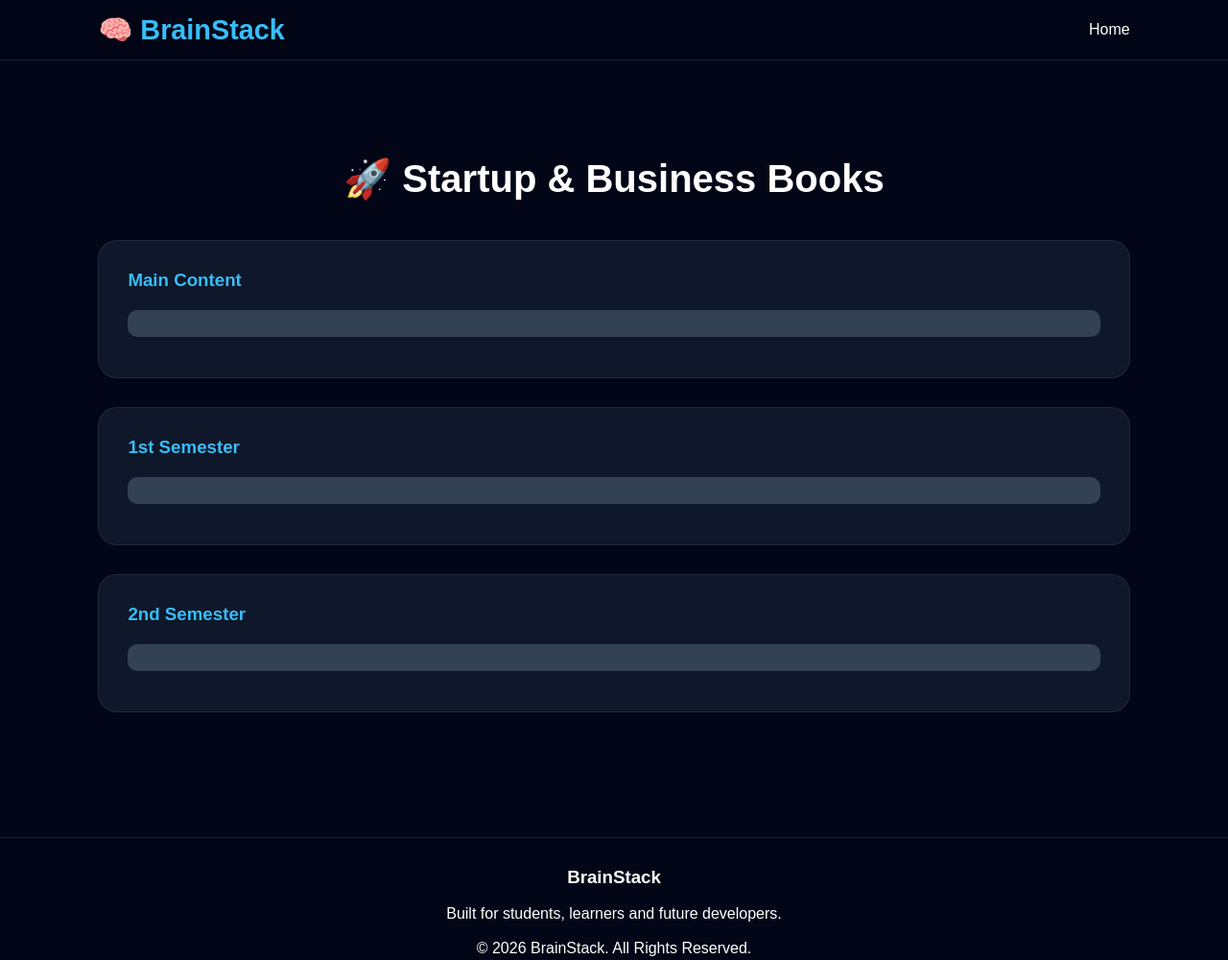
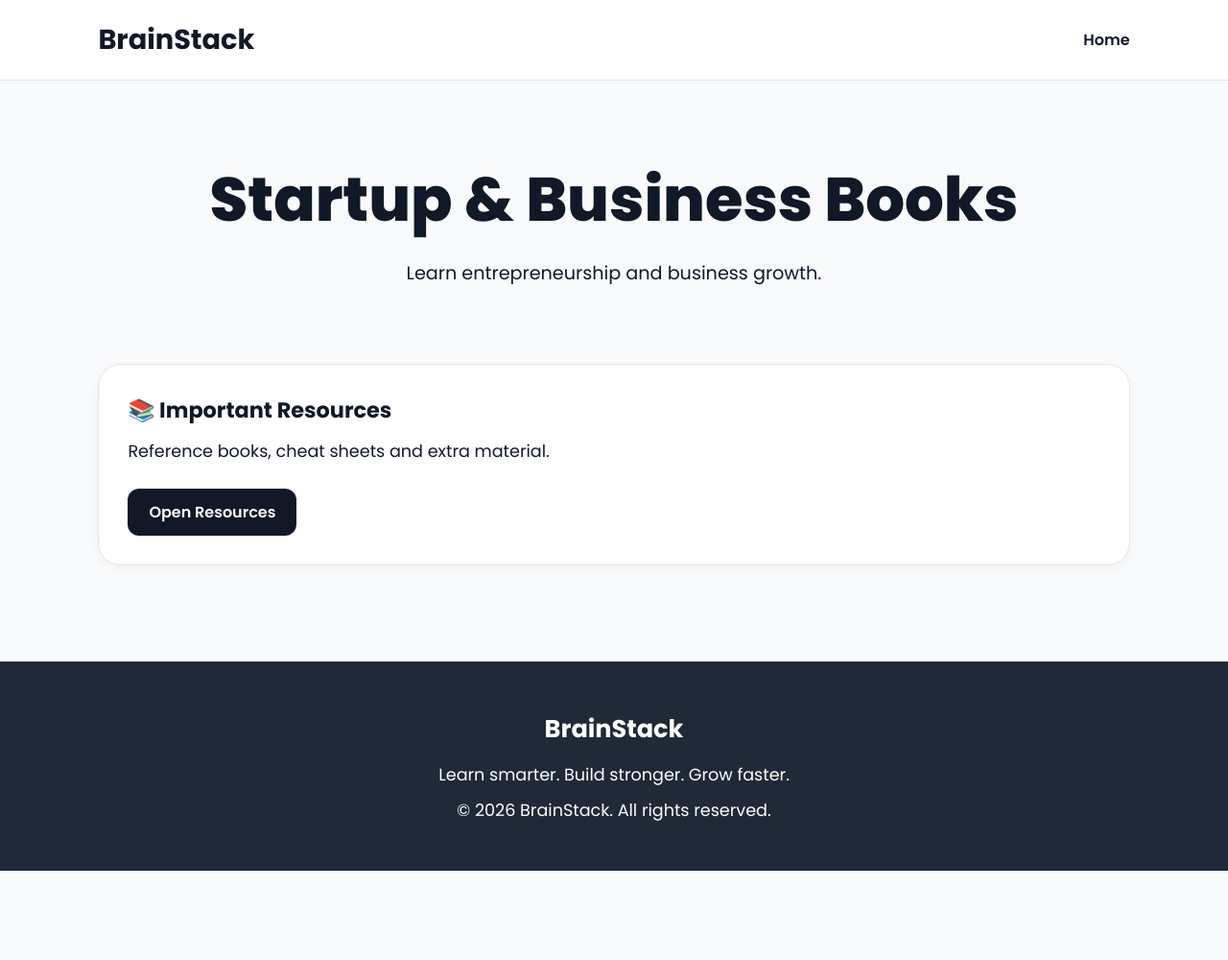
Before and after one commit to Brainstack-official/brainstack.com, a plain HTML site: page digital-library/startup.html in a window 1280 px wide. Shown: the whole page at 96% size. After the commit the page ends 907 px from the top, so only its background shows below. Drawn offline with Linux system fonts and the light colour scheme.

Commit message:
Update startup.html

```diff
--- a/digital-library/startup.html
+++ b/digital-library/startup.html
@@ -1,221 +1,272 @@
 <!DOCTYPE html>
 <html lang="en">
 <head>
-  <meta charset="UTF-8" />
-  <meta name="viewport" content="width=device-width, initial-scale=1.0" />
-  <title>Resources | BrainStack</title>
+<meta charset="UTF-8">
+<meta name="viewport" content="width=device-width, initial-scale=1.0">
+
+<title> Startup & Business | BrainStack</title>
+
+<link href="https://fonts.googleapis.com/css2?family=Poppins:wght@300;400;500;600;700;800&display=swap" rel="stylesheet">
+
 <style>
-* {
-  margin: 0;
-  padding: 0;
-  box-sizing: border-box;
+
+/* =========================
+   RESET
+========================= */
+
+*{
+  margin:0;
+  padding:0;
+  box-sizing:border-box;
 }
 
-html {
-  scroll-behavior: smooth;
+html{
+  scroll-behavior:smooth;
 }
 
-body {
-  font-family: 'Poppins', sans-serif;
-  background: #020617;
-  color: white;
+body{
+  font-family:'Poppins',sans-serif;
+  background:#F9FAFB;
+  color:#111827;
+  overflow-x:hidden;
 }
 
-/* NAVBAR */
-.navbar {
-  width: 100%;
-  display: flex;
-  justify-content: space-between;
-  align-items: center;
-  padding: 14px 8%;
-  background: rgba(2,6,23,0.8);
-  backdrop-filter: blur(10px);
-  position: sticky;
-  top: 0;
-  z-index: 1000;
-  border-bottom: 1px solid rgba(255,255,255,0.1);
+
+/* =========================
+   NAVBAR
+========================= */
+
+.navbar{
+  position:fixed;
+  top:0;
+  left:0;
+  width:100%;
+
+  display:flex;
+  justify-content:space-between;
+  align-items:center;
+
+  padding:20px 8%;
+
+  background:#FFFFFF;
+
+  border-bottom:1px solid #E5E7EB;
+
+  z-index:1000;
 }
 
 .logo{
   font-size:1.8rem;
   font-weight:700;
-  color:#38bdf8
 }
 
-.menu {
-  display: flex;
-  align-items: center;
-  gap: 20px;
+.logo a{
+  text-decoration:none;
+  color:#111827;
 }
 
-.menu a {
-  text-decoration: none;
-  color: white;
-  font-weight: 500;
-  transition: 0.3s;
+.menu a{
+  text-decoration:none;
+  color:#111827;
+  font-weight:600;
 }
 
-.menu a:hover {
-  color: #38bdf8;
+
+/* =========================
+   HERO
+========================= */
+
+.hero{
+  padding:160px 20px 80px;
+  text-align:center;
 }
 
-.hero-content h1 {
-  font-size: 4rem;
-  margin-bottom: 20px;
+.hero h1{
+  font-size:4rem;
+  font-weight:800;
+  margin-bottom:15px;
 }
 
-.hero-content p {
-  font-size: 1.2rem;
-  color: #cbd5e1;
-  margin-bottom: 30px;
+.hero p{
+  color:#111827;
+  font-size:1.2rem;
+  max-width:700px;
+  margin:auto;
 }
 
-.hero-btn {
-  display: inline-block;
-  padding: 14px 28px;
-  background: #38bdf8;
-  color: black;
-  text-decoration: none;
-  border-radius: 12px;
-  font-weight: 600;
-  transition: 0.3s;
+
+/* =========================
+   RESOURCE SECTION
+========================= */
+
+.resources{
+  padding:0 8% 100px;
 }
 
-.hero-btn:hover {
-  transform: scale(1.05);
+.resource-grid{
+  display:grid;
+
+  grid-template-columns:
+  repeat(auto-fit,minmax(320px,1fr));
+
+  gap:30px;
 }
 
-/* NOTES SECTION */
-.notes-section {
-  padding: 100px 8%;
+.card{
+  background:#FFFFFF;
+
+  border:1px solid #E5E7EB;
+
+  border-radius:24px;
+
+  padding:30px;
+
+  transition:.3s ease;
+
+  box-shadow:
+  0 4px 12px rgba(0,0,0,.04);
 }
 
-.section-title {
-  text-align: center;
-  margin-bottom: 40px;
+.card:hover{
+  transform:translateY(-5px);
+
+  box-shadow:
+  0 12px 30px rgba(0,0,0,.08);
 }
 
-.section-title h2 {
-  font-size: 2.5rem;
-  margin-bottom: 10px;
+.card h3{
+  margin-bottom:12px;
+  font-size:1.4rem;
 }
 
-.section-title p {
-  color: #94a3b8;
+.card p{
+  color:#111827;
+  margin-bottom:25px;
+  line-height:1.6;
+   font-size:1.1rem;
 }
 
-.card {
-  background: #0f172a;
-  border-radius: 20px;
-  padding: 30px;
-  margin-bottom: 30px;
-  border: 1px solid rgba(255,255,255,0.08);
-  transition: 0.3s;
+.card a{
+  display:inline-block;
+
+  text-decoration:none;
+
+  background:#111827;
+  color:white;
+
+  padding:12px 22px;
+
+  border-radius:12px;
+
+  font-weight:600;
+
+  transition:.3s ease;
 }
 
-.card:hover {
-  transform: translateY(-5px);
+.card a:hover{
+  background:#374151;
 }
 
-.card h3 {
-  margin-bottom: 20px;
-  color: #38bdf8;
+
+/* =========================
+   FOOTER
+========================= */
+
+
+/* FOOTER */
+footer{
+  text-align:center;
+  padding:50px 20px;
+  border-top:1px solid rgba(255,255,255,0.08);
+  background:#1F2937;
 }
 
-.card a {
-  display: block;
-  text-decoration: none;
-  color: white;
-  padding: 14px;
-  margin-bottom: 12px;
-  background: #334155;
-  border-radius: 10px;
-  transition: 0.3s;
+footer h2{
+  margin-bottom:15px;
+  font-size:1.6rem;
+  color:white;
 }
 
-.card a:hover {
-  background: #38bdf8;
-  color: black;
-}
-
-/* FOOTER */
-footer {
-  text-align: center;
-  padding: 30px;
-  border-top: 1px solid rgba(255,255,255,0.1);
+footer p{
+  margin-top:10px;
+  line-height:1.5;
+  font-size:1.1rem;
   color:white;
-
-/* MOBILE */
-@media (max-width: 768px) {
-
-  .navbar {
-    flex-direction: column;
-    gap: 15px;
-  }
-
-  .menu {
-    flex-wrap: wrap;
-    justify-content: center;
-  }
-
-  .hero-content h1 {
-    font-size: 2.3rem;
-  }
-
-  .section-title h2 {
-    font-size: 2rem;
-  }
-
 }
 
 
 
 
 
+/* =========================
+   MOBILE
+========================= */
+
+@media(max-width:768px){
+
+  .hero{
+    padding-top:140px;
+  }
+
+  .hero h1{
+    font-size:2.7rem;
+  }
+
+  .hero p{
+    font-size:1rem;
+  }
+
+  .navbar{
+    padding:18px 6%;
+  }
+
+}
+
 </style>
 </head>
+
 <body>
 
+
 <!-- NAVBAR -->
+
 <nav class="navbar">
-    <div class="logo">🧠 BrainStack</div>
+
+  <div class="logo">
+    <a href="../index.html">BrainStack</a>
+  </div>
 
   <div class="menu">
     <a href="../index.html">Home</a>
   </div>
+
 </nav>
 
-  <!-- NOTES SECTION -->
-  <section id="notes" class="notes-section">
 
-    <div class="section-title">
-      <h2> 🚀
-Startup & Business Books </h2>
-      </div>
+<!-- HERO -->
+
+<section class="hero">
+
+  <h1> Startup & Business Books </h1>
+
+  <p>
+Learn entrepreneurship and business growth.
+  </p>
+
+</section>
 
 
-       <div class="card">
-      <h3>Main Content</h3>
+<!-- RESOURCES -->
 
-      <a href="#" target="_blank">
+<section class="resources">
 
-      </a>
-    </div>
+<div class="resource-grid">
 
   <div class="card">
-      <h3>1st Semester</h3>
-
-      <a href="#" target="_blank">
-
-      </a>
+    <h3>📚 Important Resources</h3>
+    <p>Reference books, cheat sheets and extra material.</p>
+    <a href="#" target="_blank">Open Resources</a>
   </div>
-
-    <div class="card">
-      <h3>2nd Semester</h3>
-
-      <a href="#" target="_blank">
-
-      </a>
 
 </div>
 
@@ -223,15 +274,19 @@ Startup & Business Books </h2>
 
 
 <!-- FOOTER -->
+
 <footer>
 
+  <h2>BrainStack</h2>
 
-  <h3>   BrainStack </h3> <br>
-<p> Built for students, learners and future developers. <br>
- <br>
-© 2026 BrainStack. All Rights Reserved. </p>
+
+<p>Learn smarter. Build stronger. Grow faster.</p>
+
+
+<p>© 2026 BrainStack. All rights reserved.</p>
 
 
 </footer>
+
 </body>
 </html>
```
Lines whose indentation alone changed are shown as unchanged.
